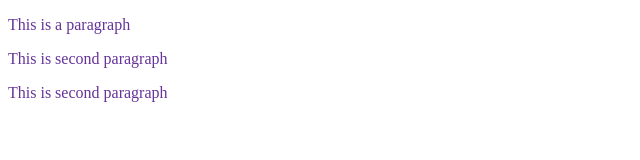
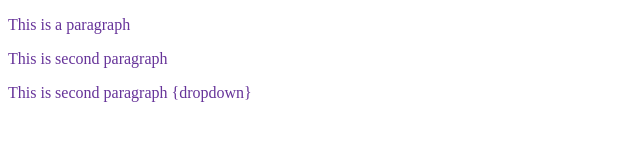
Before and after one commit to Mohammad-Ehtesham/localrepo, a plain HTML site: page index.html in a window 1280 px wide. Shown: the whole page, without its empty margins (0-640 px from the left). Drawn offline with Linux system fonts and the light colour scheme.

Commit message:
dropdown

```diff
--- a/index.html
+++ b/index.html
@@ -11,7 +11,7 @@
 <body>
     <p>This is a paragraph </p>
     <p>This is second paragraph</p>
-    <p>This is second paragraph</p>
+    <p>This is second paragraph {dropdown}</p>
 </body>
 
 </html>
```
